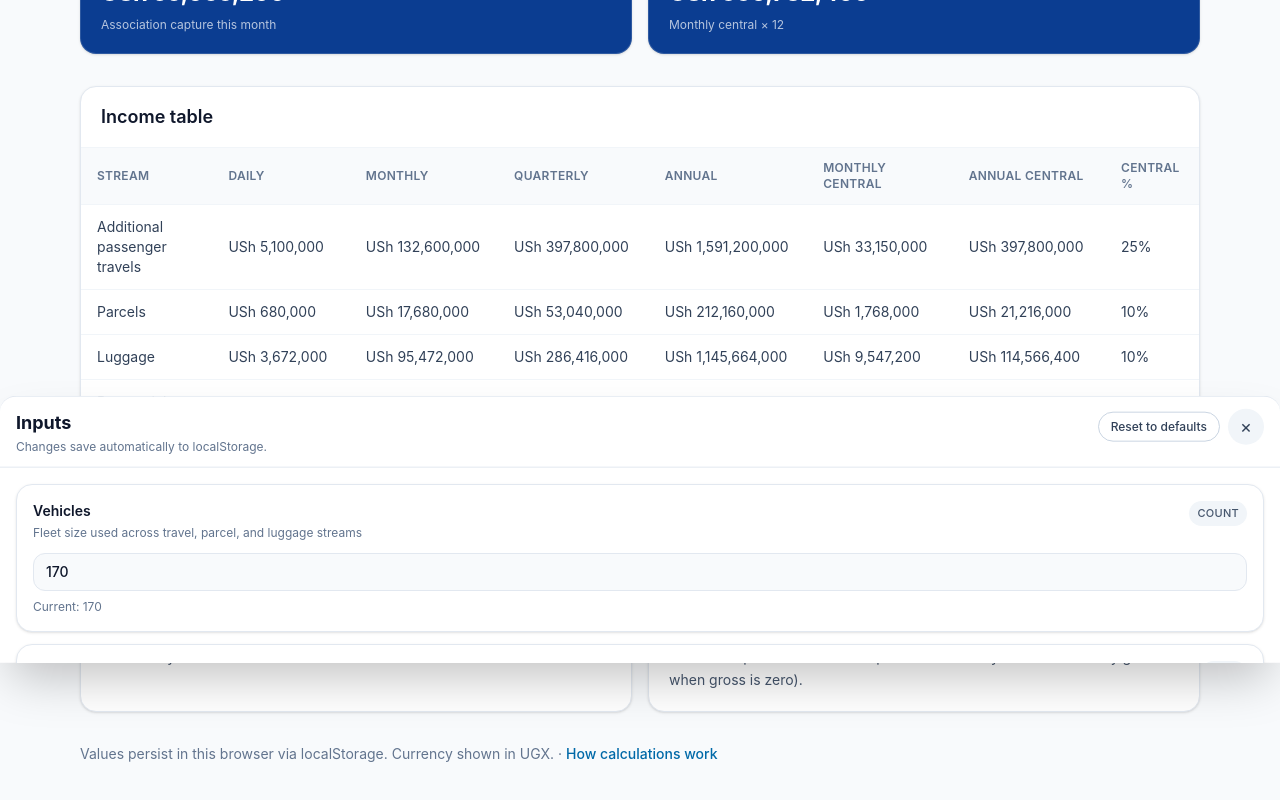
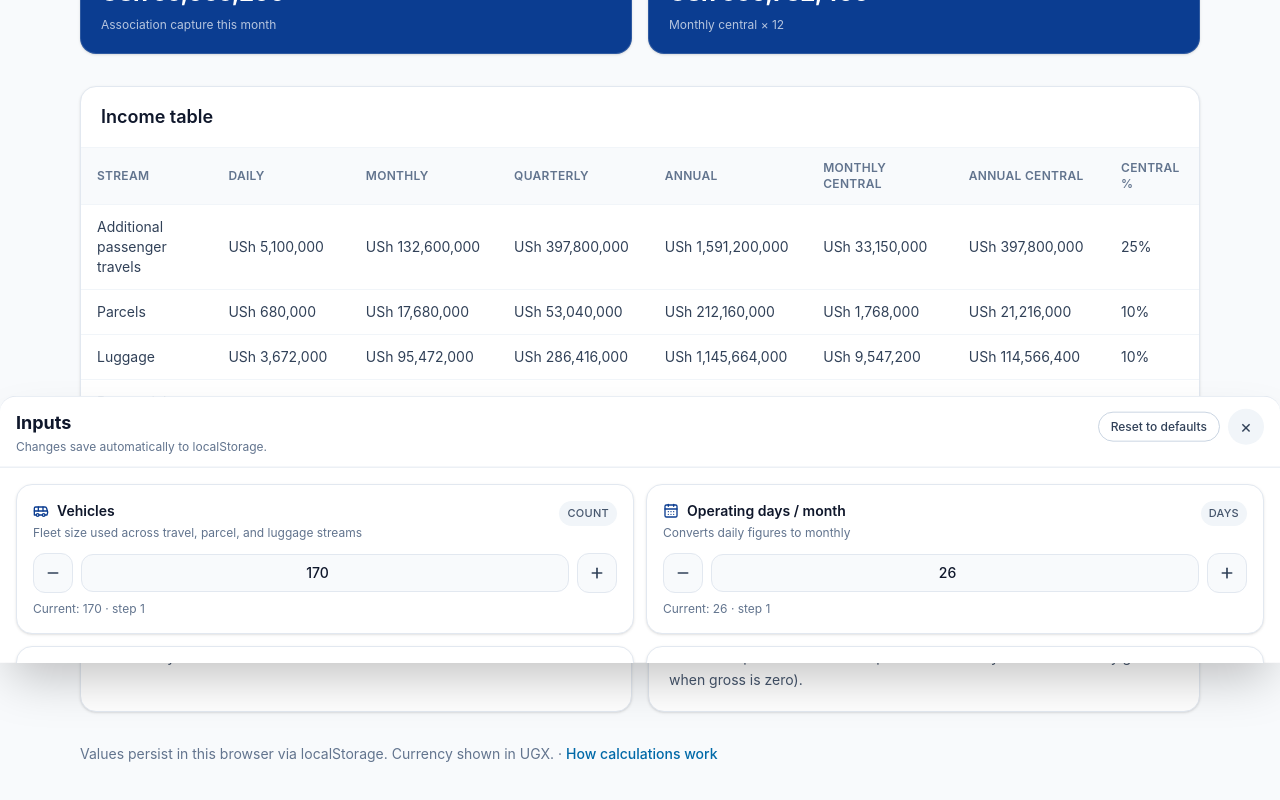
Before and after one commit to xristo7/flyexpressprojections, a React (Vite) app: page / in a window 1280 px wide. Shown: the part 404-1204 px from the top of the page. Built offline with nearby package versions, Linux system fonts and the light colour scheme.

Commit message:
Polish header, navy KPIs, and Lucide input icons

```diff
--- a/src/components/InputsForm.tsx
+++ b/src/components/InputsForm.tsx
@@ -1,12 +1,64 @@
-import { DRIVER_META } from '../lib/calculations'
+import type { LucideIcon } from 'lucide-react'
+import {
+  Bus,
+  CalendarDays,
+  Route,
+  Users,
+  Ticket,
+  Package,
+  Briefcase,
+  Banknote,
+  RefreshCw,
+  Megaphone,
+  Percent,
+  PieChart,
+  UserRound,
+  Minus,
+  Plus,
+} from 'lucide-react'
+import { DRIVER_META, type Drivers } from '../lib/calculations'
 import { useDrivers } from './DriversContext'
 import { formatNumber } from '../lib/format'
 
 type InputsFormProps = {
-  /** Compact single-column layout for drawer; default is page grid */
+  /** Compact padding for drawer; grid is still 1→2 cols */
   compact?: boolean
   /** Hide the page-level title/reset row when drawer provides its own header */
   hideHeader?: boolean
+}
+
+const DRIVER_ICONS: Record<keyof Drivers, LucideIcon> = {
+  vehicles: Bus,
+  days: CalendarDays,
+  travels_per_vehicle: Route,
+  passengers: Users,
+  fare: Ticket,
+  additional_travels: Route,
+  parcels_per_day: Package,
+  parcel_fee: Banknote,
+  luggage_adoption: Briefcase,
+  luggage_fee: Briefcase,
+  cohort: UserRound,
+  baseline_retention: RefreshCw,
+  package_uptake: Percent,
+  outward_fare: Ticket,
+  return_fare: RefreshCw,
+  ad_monthly: Megaphone,
+  central_per_travel: Banknote,
+  parcel_central: PieChart,
+  luggage_central: Percent,
+  return_central: PieChart,
+  ad_central: Percent,
+}
+
+function stepFor(meta: (typeof DRIVER_META)[number], value: number): number {
+  return meta.step ?? (Number.isInteger(value) ? 1 : 0.01)
+}
+
+function roundToStep(value: number, step: number): number {
+  const decimals = (String(step).split('.')[1] || '').length
+  const factor = 10 ** decimals
+  return Math.round(value * factor) / factor
 }
 
 export function InputsForm({ compact = false, hideHeader = false }: InputsFormProps) {
@@ -32,34 +84,82 @@ export function InputsForm({ compact = false, hideHeader = false }: InputsFormPr
         </div>
       )}
 
-      <div className={compact ? 'grid gap-3' : 'grid gap-4 md:grid-cols-2'}>
-        {DRIVER_META.map((meta) => (
+      <div className="grid grid-cols-1 gap-3 md:grid-cols-2">
+        {DRIVER_META.map((meta) => {
+          const Icon = DRIVER_ICONS[meta.key]
+          const value = drivers[meta.key]
+          const step = stepFor(meta, value)
+
+          const bump = (dir: -1 | 1) => {
+            const next = roundToStep(value + dir * step, step)
+            setDriver(meta.key, Math.max(0, next))
+          }
+
+          return (
             <label
               key={meta.key}
               className="rounded-2xl border border-slate-200 bg-white p-4 shadow-sm transition hover:border-sky-200"
             >
               <div className="flex items-start justify-between gap-3">
-              <div>
-                <span className="block text-sm font-semibold text-slate-900">{meta.label}</span>
+                <div className="min-w-0">
+                  <span className="flex items-center gap-2 text-sm font-semibold text-slate-900">
+                    <Icon
+                      className="h-4 w-4 shrink-0 text-[#0b3d91]"
+                      aria-hidden="true"
+                      strokeWidth={2}
+                    />
+                    {meta.label}
+                  </span>
                   <span className="mt-1 block text-xs text-slate-500">{meta.purpose}</span>
                 </div>
                 <span className="rounded-full bg-slate-100 px-2 py-1 text-[11px] font-medium uppercase tracking-wide text-slate-600">
                   {meta.unit}
                 </span>
               </div>
+
+              <div className="mt-3 flex items-center gap-2">
+                <button
+                  type="button"
+                  onClick={(e) => {
+                    e.preventDefault()
+                    bump(-1)
+                  }}
+                  aria-label={`Decrease ${meta.label}`}
+                  disabled={value <= 0}
+                  className="inline-flex h-10 w-10 shrink-0 items-center justify-center rounded-xl border border-slate-200 bg-slate-50 text-slate-700 transition hover:bg-slate-100 disabled:cursor-not-allowed disabled:opacity-40"
+                >
+                  <Minus className="h-4 w-4" aria-hidden="true" strokeWidth={2.5} />
+                </button>
                 <input
                   type="number"
-              step={meta.step ?? (Number.isInteger(drivers[meta.key]) ? 1 : 0.01)}
-              value={drivers[meta.key]}
+                  min={0}
+                  step={step}
+                  value={value}
                   onChange={(e) => {
                     const next = Number(e.target.value)
-                if (Number.isFinite(next)) setDriver(meta.key, next)
+                    if (Number.isFinite(next)) setDriver(meta.key, Math.max(0, next))
                   }}
-              className="mt-3 w-full rounded-xl border border-slate-200 bg-slate-50 px-3 py-2 text-sm font-medium text-slate-900 outline-none ring-sky-600 focus:bg-white focus:ring-2"
+                  className="min-w-0 flex-1 rounded-xl border border-slate-200 bg-slate-50 px-3 py-2 text-center text-sm font-medium text-slate-900 outline-none ring-sky-600 focus:bg-white focus:ring-2"
                 />
-            <p className="mt-2 text-xs text-slate-500">Current: {formatNumber(drivers[meta.key])}</p>
+                <button
+                  type="button"
+                  onClick={(e) => {
+                    e.preventDefault()
+                    bump(1)
+                  }}
+                  aria-label={`Increase ${meta.label}`}
+                  className="inline-flex h-10 w-10 shrink-0 items-center justify-center rounded-xl border border-slate-200 bg-slate-50 text-slate-700 transition hover:bg-slate-100"
+                >
+                  <Plus className="h-4 w-4" aria-hidden="true" strokeWidth={2.5} />
+                </button>
+              </div>
+
+              <p className="mt-2 text-xs text-slate-500">
+                Current: {formatNumber(value)} · step {step}
+              </p>
             </label>
-        ))}
+          )
+        })}
       </div>
     </div>
   )
```
Lines whose indentation alone changed are shown as unchanged.
